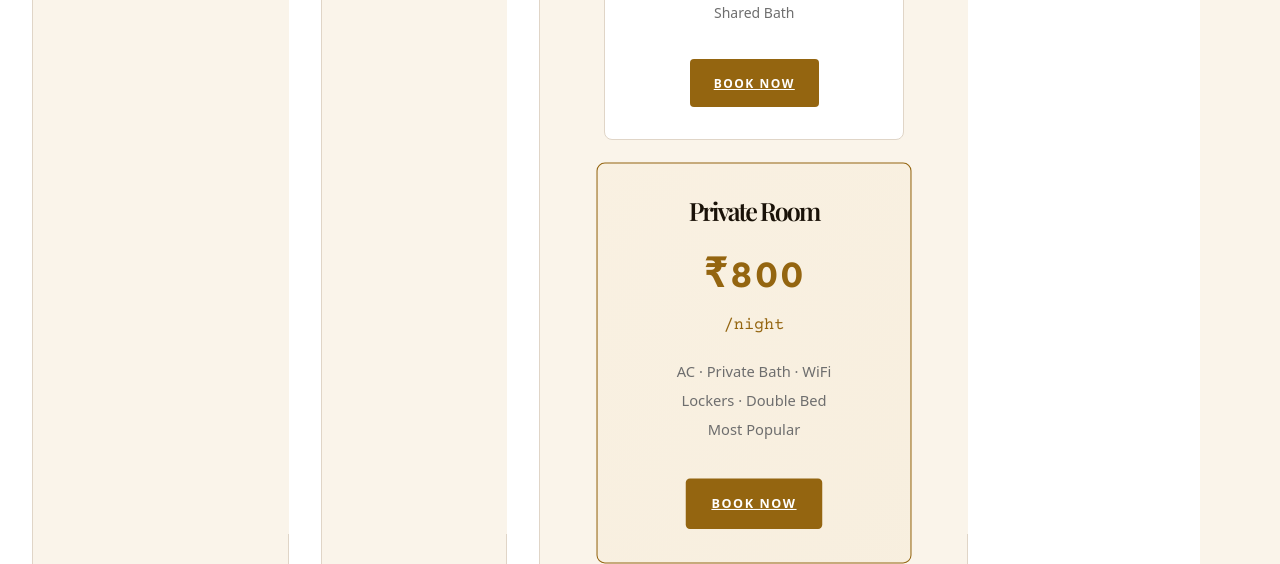
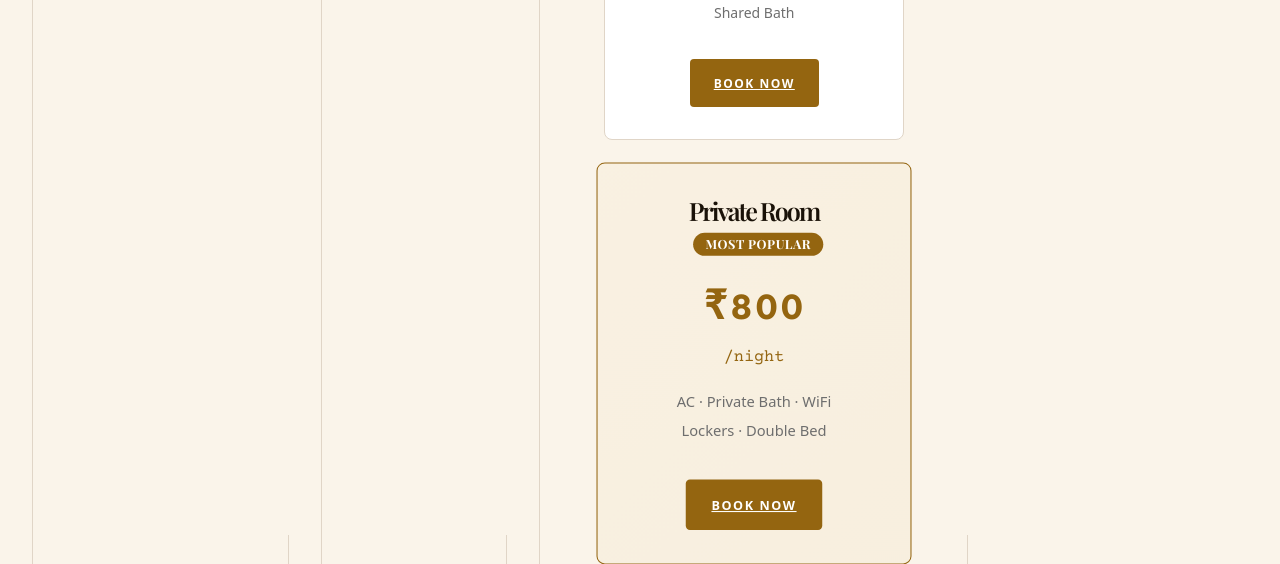
Before and after one commit to mosaichostels/Website, a PHP site: page / in a window 1280 px wide. Shown: the part 3560-4124 px from the top of the page. Run offline with PHP 8.4, Linux system fonts and the light colour scheme; some web fonts are replaced.

Commit message:
fix: medium-priority UX and styling improvements
- Remove remaining class='hidden' from radio buttons
- Add stats section background color (cream) and gold borders
- Add autocomplete attributes to contact form inputs
- Improve CTA button styling with box-shadow and hover effects
- Add focus-visible styling to read-more links
- Add 'Most Popular' badge styling for featured room card
- Enhance button transitions and visual feedback

```diff
--- a/book-now.html
+++ b/book-now.html
@@ -44,7 +44,7 @@
                 <div class="room-features">AC · Lockers · WiFi · Secure · Shared Bath</div>
             </label>
             <label class="room-option">
-                <input type="radio" name="room_select" value="4bed" class="hidden" aria-label="4-Bed Mixed Dorm">
+                <input type="radio" name="room_select" value="4bed" aria-label="4-Bed Mixed Dorm">
                 <h3>4-Bed Dorm</h3>
                 <div class="room-capacity">Mixed</div>
                 <div class="room-price">₹450<span class="text-sm font-normal">/night</span></div>
--- a/contact.html
+++ b/contact.html
@@ -30,15 +30,15 @@
                 <div role="alert" aria-live="polite" aria-atomic="true" id="form-status"></div>
                 <div class="form-group">
                     <label for="name">Name</label>
-                    <input type="text" id="name" name="name" required aria-required="true">
+                    <input type="text" id="name" name="name" required aria-required="true" autocomplete="name">
                 </div>
                 <div class="form-group">
                     <label for="email">Email</label>
-                    <input type="email" id="email" name="email" required aria-required="true">
+                    <input type="email" id="email" name="email" required aria-required="true" autocomplete="email">
                 </div>
                 <div class="form-group">
                     <label for="subject">Subject</label>
-                    <input type="text" id="subject" name="subject" required aria-required="true">
+                    <input type="text" id="subject" name="subject" required aria-required="true" autocomplete="off">
                 </div>
                 <div class="form-group">
                     <label for="message">Message</label>
--- a/index.html
+++ b/index.html
@@ -229,9 +229,9 @@
                 <a href="book-now.html" class="btn-primary">Book Now</a>
             </div>
             <div class="pricing-card featured" role="listitem">
-                <h3>Private Room</h3>
+                <h3>Private Room <span class="badge-popular">Most Popular</span></h3>
                 <div class="pricing-amount">₹800<span>/night</span></div>
-                <ul><li>AC · Private Bath · WiFi</li><li>Lockers · Double Bed</li><li>Most Popular</li></ul>
+                <ul><li>AC · Private Bath · WiFi</li><li>Lockers · Double Bed</li></ul>
                 <a href="book-now.html" class="btn-primary">Book Now</a>
             </div>
         </div>
--- a/styles/global.css
+++ b/styles/global.css
@@ -978,6 +978,27 @@ button + input {
     transform: translateX(4px);
 }
 
+.read-more:focus-visible {
+    outline: 3px solid var(--gold);
+    outline-offset: 4px;
+    border-radius: 2px;
+}
+
+/* ─── BADGE ─── */
+.badge-popular {
+    display: inline-block;
+    background: var(--gold);
+    color: white;
+    padding: 0.25rem 0.75rem;
+    border-radius: 20px;
+    font-size: 0.75rem;
+    font-weight: 700;
+    text-transform: uppercase;
+    letter-spacing: 0.5px;
+    margin-left: 0.5rem;
+    white-space: nowrap;
+}
+
 @media (max-width: 768px) {
     .blog-hero {
         aspect-ratio: 4 / 3;
@@ -1492,13 +1513,22 @@ main {
     border-radius: 4px;
     font-weight: 600;
     font-size: 0.95rem;
-    transition: background 0.3s ease;
+    transition: all 0.3s ease;
     white-space: nowrap;
     flex-shrink: 0;
+    box-shadow: 0 4px 12px rgba(148, 101, 16, 0.15);
+    border: none;
 }
 
 .book-now-btn:hover {
     background: #7a5010;
+    box-shadow: 0 6px 16px rgba(148, 101, 16, 0.25);
+    transform: translateY(-2px);
+}
+
+.book-now-btn:focus-visible {
+    outline: 3px solid var(--gold);
+    outline-offset: 2px;
 }
 
 .hamburger {
@@ -1653,7 +1683,9 @@ main {
     gap: 2rem;
     padding: 3rem 2rem;
     width: 100%;
-    background: #ffffff;
+    background: #faf4ea;
+    border-top: 1px solid #e8b044;
+    border-bottom: 1px solid #e8b044;
 }
 
 .stat {
```
